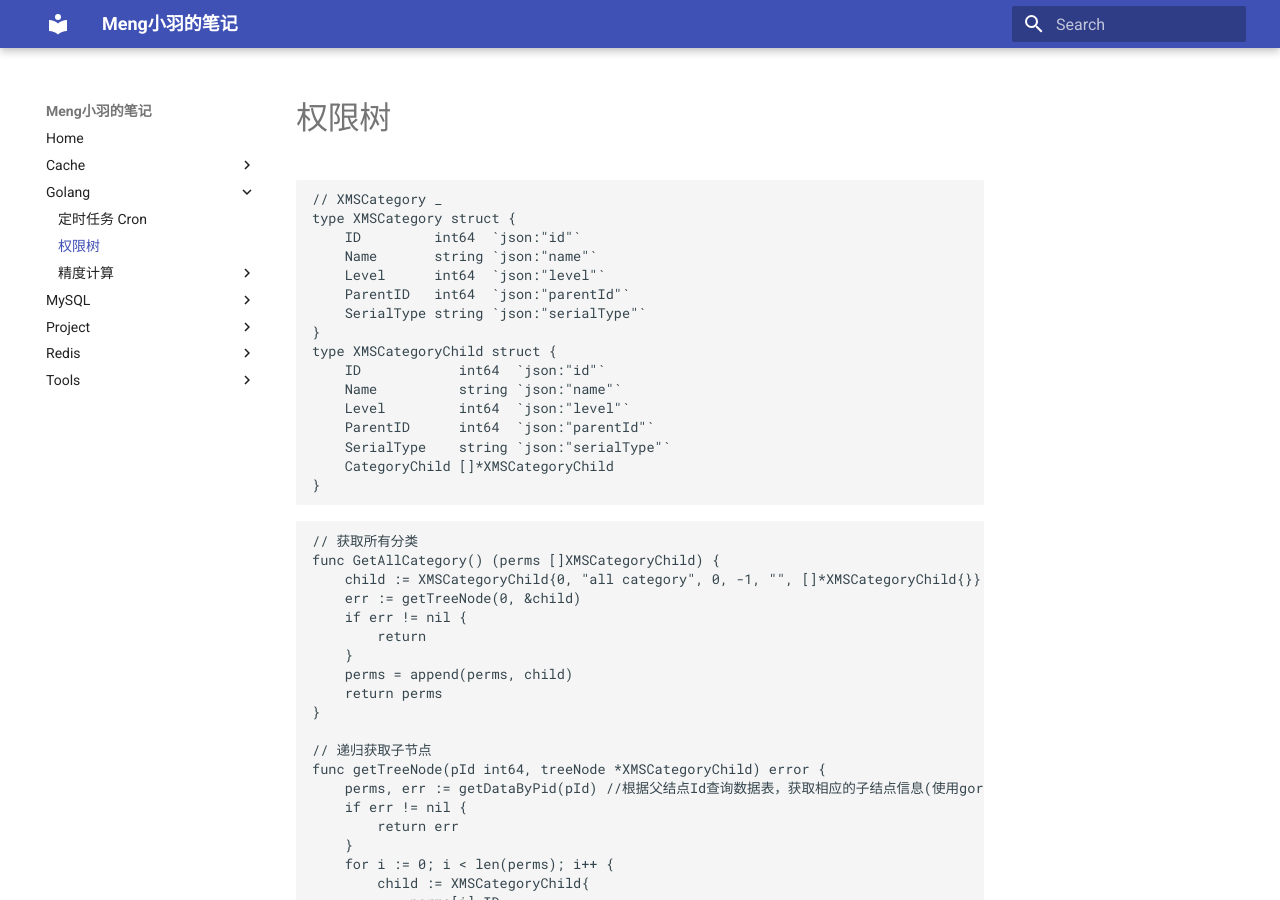
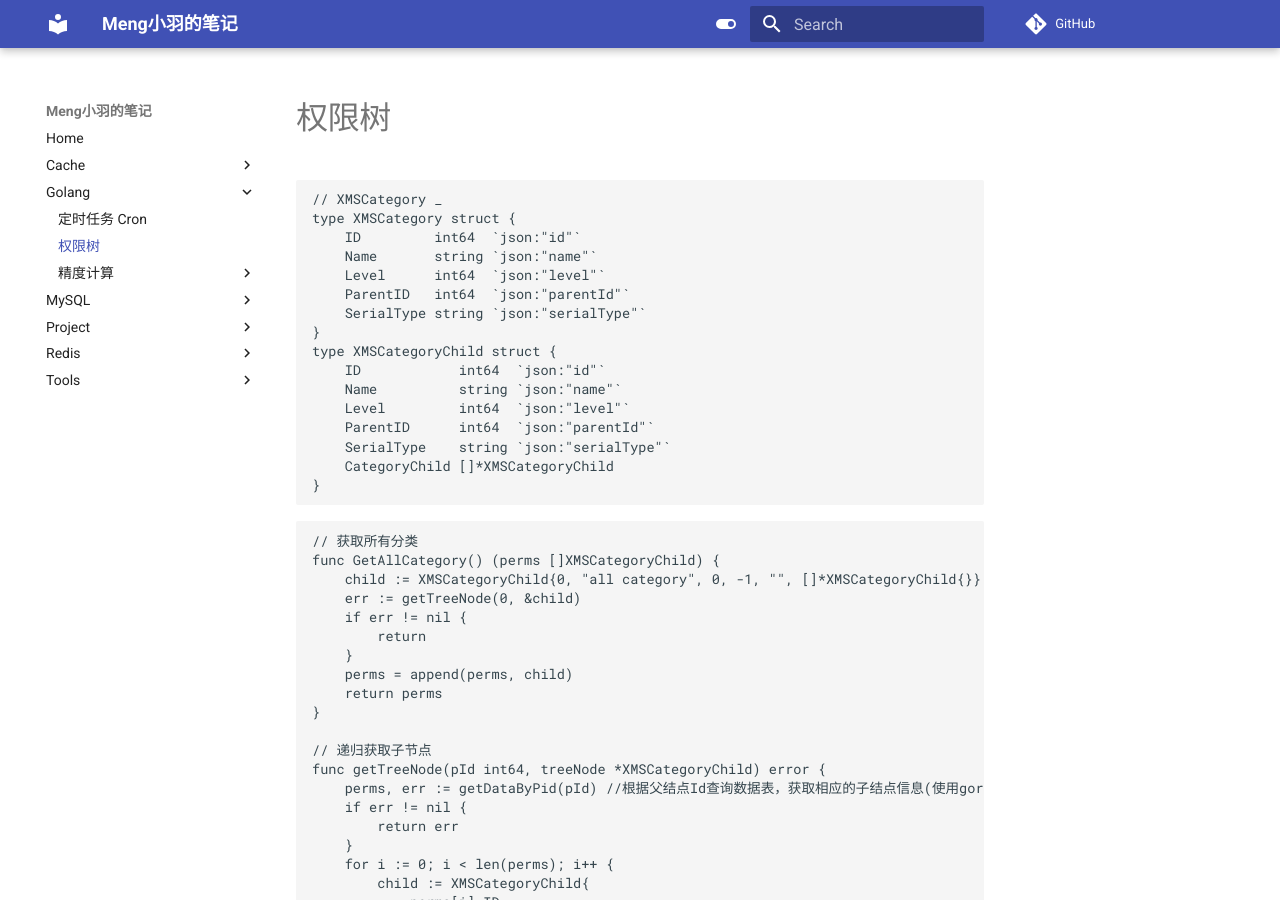
Before and after one commit to debuginn/notes, an MkDocs documentation site: the page built from docs/Golang/权限树.md, in a window 1280 px wide and 900 px high. Built offline with MkDocs 1.6.1 and Material for MkDocs 9.7.7, drawn with Linux system fonts in a browser that asks for light colours; comment, search, counter and statistics services are not loaded.

```diff
--- a/mkdocs.yml
+++ b/mkdocs.yml
@@ -1,5 +1,22 @@
 site_name: Meng小羽的笔记
 theme:
   name: material
+  palette:
+    # Toggle light mode
+    - scheme: default
+      primary: indigo
+      accent: indigo
+      toggle:
+        icon: material/toggle-switch
+        name: Switch to light mode
+    # Toggle dark mode
+    - scheme: slate
+      primary: blue
+      accent: blue
+      toggle:
+        icon: material/toggle-switch-off-outline
+        name: Switch to dark mode
+
+repo_url: https://github.com/debuginn/notes
 remote_branch: gh-pages
 remote_name: origin
```
